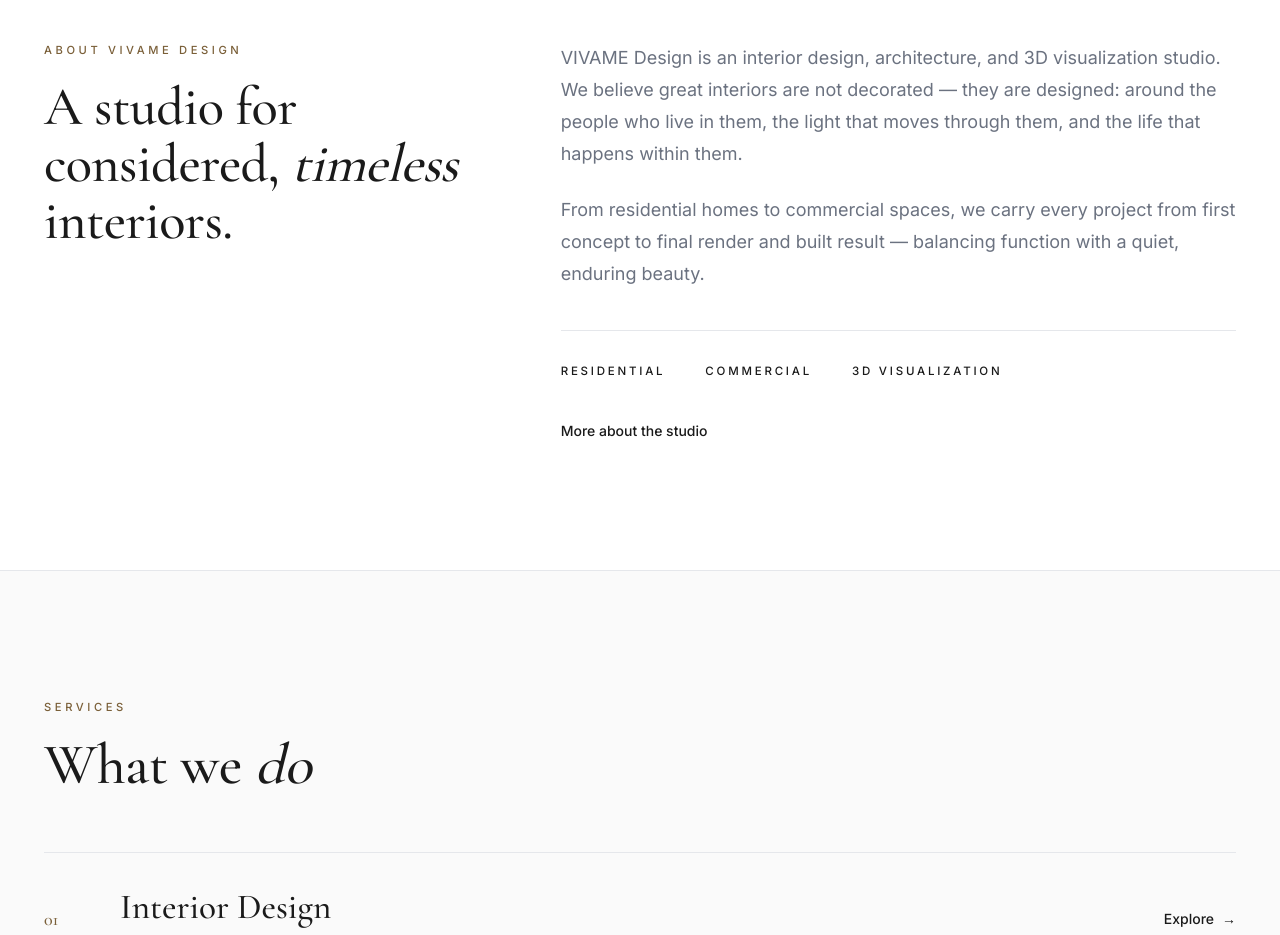
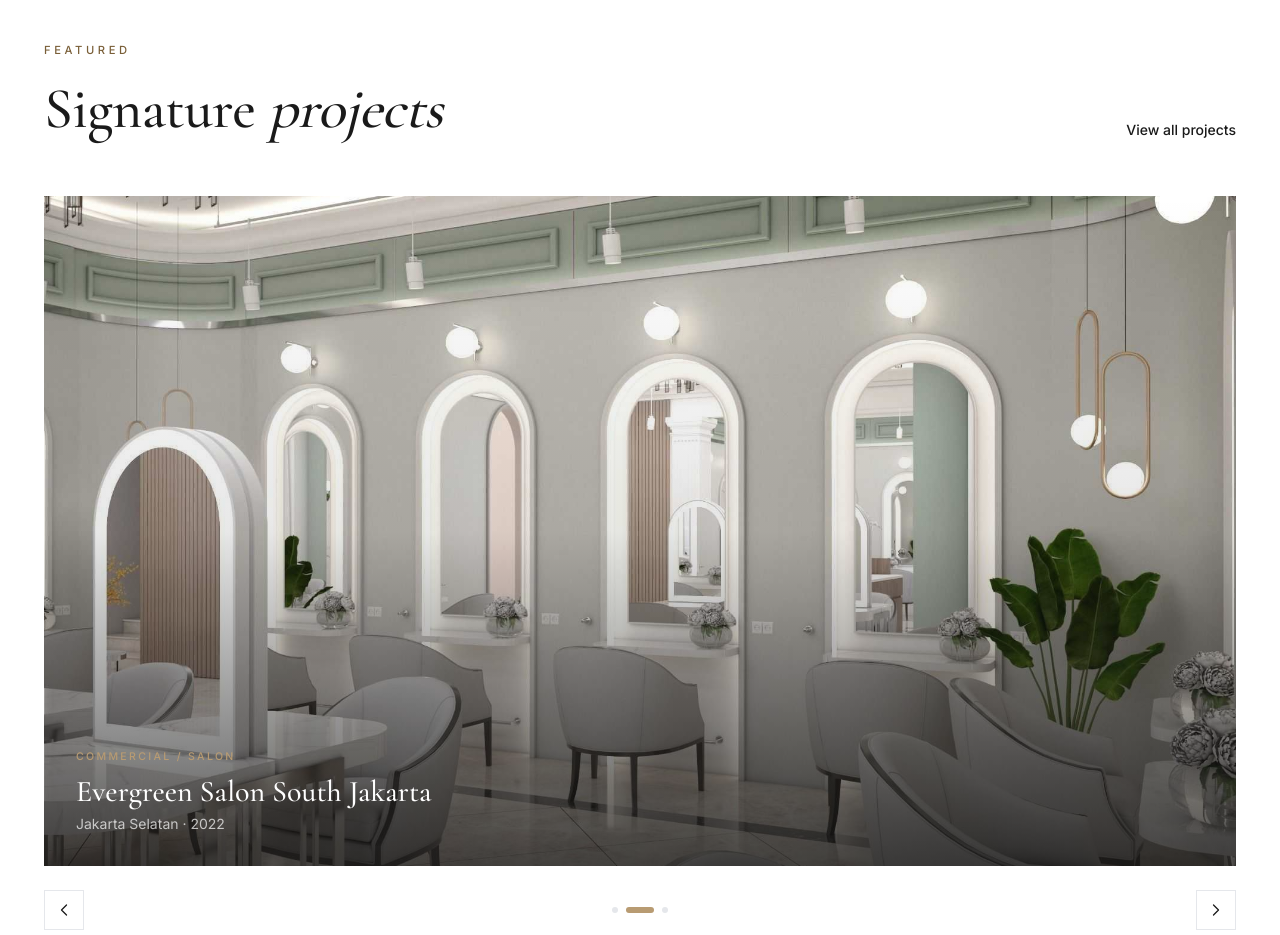
Before and after one commit to darykusuma741/vivame-design, a Next.js app: page / in a window 1280 px wide. Shown: the part 920-1855 px from the top of the page. Built offline with nearby package versions, Linux system fonts and the light colour scheme; no server answers.

Commit message:
Add parallax (hero) and featured-projects carousel (homepage)

```diff
--- a/src/app/(site)/page.tsx
+++ b/src/app/(site)/page.tsx
@@ -1,6 +1,7 @@
 import type { Metadata } from "next";
 import { absoluteUrl, site } from "@/lib/site";
 import { Hero } from "@/components/home/Hero";
+import { FeaturedCarousel } from "@/components/home/FeaturedCarousel";
 import { AboutSection } from "@/components/home/AboutSection";
 import { ServicesSection } from "@/components/home/ServicesSection";
 import { PortfolioSection } from "@/components/home/PortfolioSection";
@@ -18,6 +19,7 @@
   return (
     <>
       <Hero />
+      <FeaturedCarousel />
       <AboutSection />
       <ServicesSection />
       <PortfolioSection />
--- /dev/null
+++ b/src/components/home/FeaturedCarousel.tsx
@@ -0,0 +1,82 @@
+import Link from "next/link";
+import Image from "next/image";
+import { projects } from "@/lib/portfolio";
+import { withBasePath } from "@/lib/site";
+import { Carousel } from "@/components/ui/carousel";
+import { SectionHeading } from "@/components/site/SectionHeading";
+import { BlurFade } from "@/components/ui/motion";
+
+/**
+ * Featured real projects in a full-width editorial carousel. Only projects
+ * with real photography are shown (the rest are illustrative placeholders).
+ */
+export function FeaturedCarousel() {
+  const featured = projects.filter((p) => p.images && p.images.length > 0);
+
+  const slides = featured.map((project) => {
+    const cover = project.images![0];
+    return (
+      <Link
+        key={project.slug}
+        href={`/portfolio/${project.slug}`}
+        className="group block"
+      >
+        <div className="relative aspect-[16/10] w-full overflow-hidden bg-beige sm:aspect-[16/9]">
+          <Image
+            src={withBasePath(cover.src)}
+            alt={cover.alt}
+            fill
+            sizes="(max-width: 1024px) 100vw, 80vw"
+            className="object-cover transition-transform duration-1000 ease-out group-hover:scale-[1.04]"
+          />
+          <div
+            aria-hidden="true"
+            className="absolute inset-0 bg-gradient-to-t from-ink/75 via-ink/10 to-transparent"
+          />
+          <div className="absolute inset-x-0 bottom-0 p-6 sm:p-8">
+            <p className="text-[0.66rem] font-medium uppercase tracking-[0.22em] text-gold">
+              {project.categoryLabel ?? project.category}
+            </p>
+            <h3 className="mt-2 font-display text-2xl font-medium leading-tight text-paper sm:text-3xl">
+              {project.title}
+            </h3>
+            <p className="mt-1 text-sm text-paper/70">
+              {project.location}
+              {project.year ? ` · ${project.year}` : ""}
+            </p>
+          </div>
+        </div>
+      </Link>
+    );
+  });
+
+  return (
+    <section className="border-t border-line">
+      <div className="container-site py-24 lg:py-32">
+        <BlurFade>
+          <div className="flex flex-wrap items-end justify-between gap-6">
+            <SectionHeading
+              eyebrow="Featured"
+              title={
+                <>
+                  Signature <em className="italic">projects</em>
+                </>
+              }
+            />
+            <Link
+              href="/portfolio"
+              className="link-underline text-sm font-medium text-ink"
+            >
+              View all projects
+            </Link>
+          </div>
+        </BlurFade>
+        <BlurFade delay={0.08}>
+          <div className="mt-14">
+            <Carousel items={slides} label="Featured projects" />
+          </div>
+        </BlurFade>
+      </div>
+    </section>
+  );
+}
--- a/src/components/home/Hero.tsx
+++ b/src/components/home/Hero.tsx
@@ -2,6 +2,7 @@
 import Image from "next/image";
 import { withBasePath } from "@/lib/site";
 import { BlurFade } from "@/components/ui/motion";
+import { Parallax } from "@/components/ui/parallax";
 
 export function Hero() {
   return (
@@ -44,6 +45,7 @@
               className="absolute -bottom-3 -right-3 h-full w-full border border-gold/50"
             />
             <div className="group relative aspect-[3/2] w-full overflow-hidden bg-beige">
+              <Parallax scale={1.08} className="relative h-full w-full">
                 <Image
                   src={withBasePath(
                     "/images/hero/luxurious-pantry-diningroom-livingroom.webp",
@@ -54,6 +56,7 @@
                   priority
                   className="object-cover transition-transform duration-1000 ease-out group-hover:scale-[1.05]"
                 />
+              </Parallax>
               {/* subtle depth + brand warmth */}
               <div
                 aria-hidden="true"
--- /dev/null
+++ b/src/components/ui/carousel.tsx
@@ -0,0 +1,142 @@
+"use client";
+
+import { useCallback, useEffect, useRef, useState } from "react";
+import { AnimatePresence, motion } from "motion/react";
+import { EASE } from "@/components/ui/motion";
+
+function ArrowIcon({ dir }: { dir: "prev" | "next" }) {
+  return (
+    <svg
+      viewBox="0 0 24 24"
+      fill="none"
+      stroke="currentColor"
+      strokeWidth="1.5"
+      strokeLinecap="round"
+      strokeLinejoin="round"
+      aria-hidden="true"
+      className={`h-5 w-5 ${dir === "prev" ? "" : "rotate-180"}`}
+    >
+      <path d="M15 18l-6-6 6-6" />
+    </svg>
+  );
+}
+
+/**
+ * Minimal, accessible slider. Fade + slide between slides, with prev/next
+ * arrows, dots, optional autoplay, keyboard arrows, and touch swipe. Honors
+ * prefers-reduced-motion via the root <MotionProvider>.
+ */
+export function Carousel({
+  items,
+  className,
+  autoPlay = 6000,
+  label = "Carousel",
+}: {
+  items: React.ReactNode[];
+  className?: string;
+  autoPlay?: number | false;
+  label?: string;
+}) {
+  const count = items.length;
+  const [index, setIndex] = useState(0);
+  const [dir, setDir] = useState(1);
+  const touchX = useRef<number | null>(null);
+
+  const go = useCallback(
+    (delta: number) => {
+      setDir(delta >= 0 ? 1 : -1);
+      setIndex((i) => (i + delta + count) % count);
+    },
+    [count],
+  );
+
+  const goTo = useCallback(
+    (i: number) => {
+      setDir(i > index ? 1 : -1);
+      setIndex(i);
+    },
+    [index],
+  );
+
+  useEffect(() => {
+    if (autoPlay === false || count <= 1) return;
+    const id = window.setInterval(() => go(1), autoPlay);
+    return () => window.clearInterval(id);
+  }, [autoPlay, count, go]);
+
+  return (
+    <div
+      className={className}
+      role="region"
+      aria-roledescription="carousel"
+      aria-label={label}
+      tabIndex={0}
+      onKeyDown={(e) => {
+        if (e.key === "ArrowLeft") go(-1);
+        if (e.key === "ArrowRight") go(1);
+      }}
+    >
+      <div
+        className="relative overflow-hidden"
+        onTouchStart={(e) => {
+          touchX.current = e.touches[0].clientX;
+        }}
+        onTouchEnd={(e) => {
+          if (touchX.current == null) return;
+          const dx = e.changedTouches[0].clientX - touchX.current;
+          if (Math.abs(dx) > 40) go(dx < 0 ? 1 : -1);
+          touchX.current = null;
+        }}
+      >
+        <AnimatePresence mode="wait" initial={false}>
+          <motion.div
+            key={index}
+            initial={{ opacity: 0, x: dir * 48 }}
+            animate={{ opacity: 1, x: 0 }}
+            exit={{ opacity: 0, x: dir * -48 }}
+            transition={{ duration: 0.45, ease: EASE }}
+          >
+            {items[index]}
+          </motion.div>
+        </AnimatePresence>
+      </div>
+
+      {count > 1 && (
+        <div className="mt-6 flex items-center justify-between gap-4">
+          <button
+            type="button"
+            onClick={() => go(-1)}
+            aria-label="Previous slide"
+            className="flex h-10 w-10 items-center justify-center border border-line text-ink transition-colors hover:border-ink"
+          >
+            <ArrowIcon dir="prev" />
+          </button>
+
+          <div className="flex items-center gap-2">
+            {items.map((_, i) => (
+              <button
+                key={i}
+                type="button"
+                onClick={() => goTo(i)}
+                aria-label={`Go to slide ${i + 1}`}
+                aria-current={i === index}
+                className={`h-1.5 rounded-full transition-all duration-300 ${
+                  i === index ? "w-7 bg-gold" : "w-1.5 bg-line hover:bg-stone"
+                }`}
+              />
+            ))}
+          </div>
+
+          <button
+            type="button"
+            onClick={() => go(1)}
+            aria-label="Next slide"
+            className="flex h-10 w-10 items-center justify-center border border-line text-ink transition-colors hover:border-ink"
+          >
+            <ArrowIcon dir="next" />
+          </button>
+        </div>
+      )}
+    </div>
+  );
+}
--- /dev/null
+++ b/src/components/ui/parallax.tsx
@@ -0,0 +1,37 @@
+"use client";
+
+import { useRef } from "react";
+import { motion, useScroll, useTransform } from "motion/react";
+
+/**
+ * Scroll-linked parallax. Wraps children and shifts/scales them as they move
+ * through the viewport (tracked against window scroll). Use inside an
+ * `overflow-hidden` container so the effect never reveals gaps.
+ */
+export function Parallax({
+  children,
+  className,
+  scale = 1,
+  y = 0,
+}: {
+  children: React.ReactNode;
+  className?: string;
+  /** Max scroll-linked scale (1 = none). e.g. 1.08 for a subtle zoom-parallax. */
+  scale?: number;
+  /** Max scroll-linked vertical drift in px (positive = enters low, exits high). */
+  y?: number;
+}) {
+  const ref = useRef<HTMLDivElement>(null);
+  const { scrollYProgress } = useScroll({
+    target: ref,
+    offset: ["start end", "end start"],
+  });
+  const s = useTransform(scrollYProgress, [0, 1], [1, scale]);
+  const ty = useTransform(scrollYProgress, [0, 1], [y, -y]);
+
+  return (
+    <motion.div ref={ref} style={{ scale: s, y: ty }} className={className}>
+      {children}
+    </motion.div>
+  );
+}
```
Lines whose indentation alone changed are shown as unchanged.
